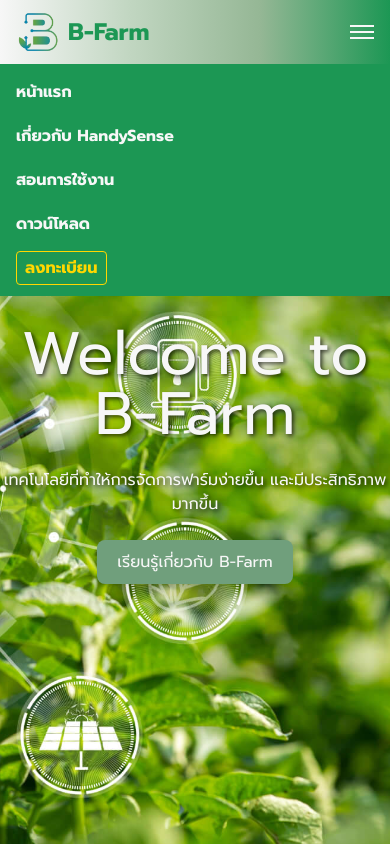
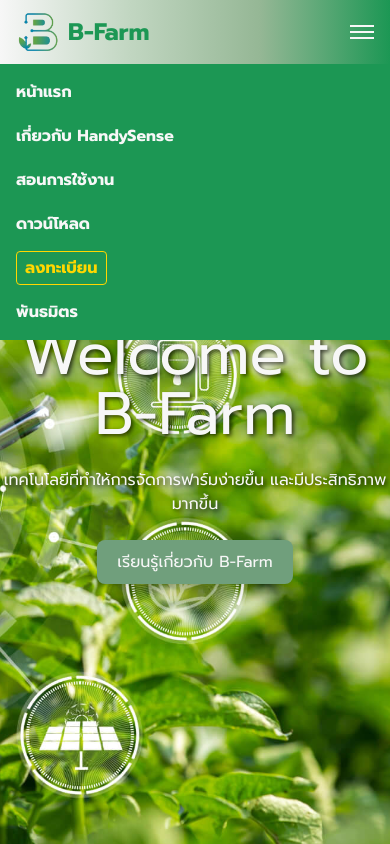
Before and after one commit to chutinut/cms-b-farm, a Next.js app: page / in a window 390 px wide. Both pictures are taken after a click on the button 362 px from the left and 32 px from the top of the page. Shown: the top 844 px of the page. Built offline with nearby package versions, Linux system fonts and the light colour scheme.

Commit message:
updated: add new menu 'partners' & add link to home at logo

```diff
--- a/app/(user)/components/Header.tsx
+++ b/app/(user)/components/Header.tsx
@@ -12,10 +12,10 @@
   return (
     <header className="w-full h-16 px-4 py-2 flex items-center justify-between bg-gradient relative">
       {/* Logo */}
-      <div className="flex gap-2 items-center">
+      <Link className="flex gap-2 items-center" href="/">
         <Image src="/logo.png" alt="Logo" width={44} height={44} />
         <span className="text-2xl font-bold text-green-primary">B-Farm</span>
-      </div>
+      </Link>
       {/* Desktop Menu */}
       <nav className="hidden md:block">
         <ul className="flex gap-6">
@@ -92,6 +92,11 @@
                 ลงทะเบียน
               </Link>
             </li>
+            <li>
+              <Link className="menu-link" href="/partners">
+                พันธมิตร
+              </Link>
+            </li>
           </ul>
         </div>
       )}
```
